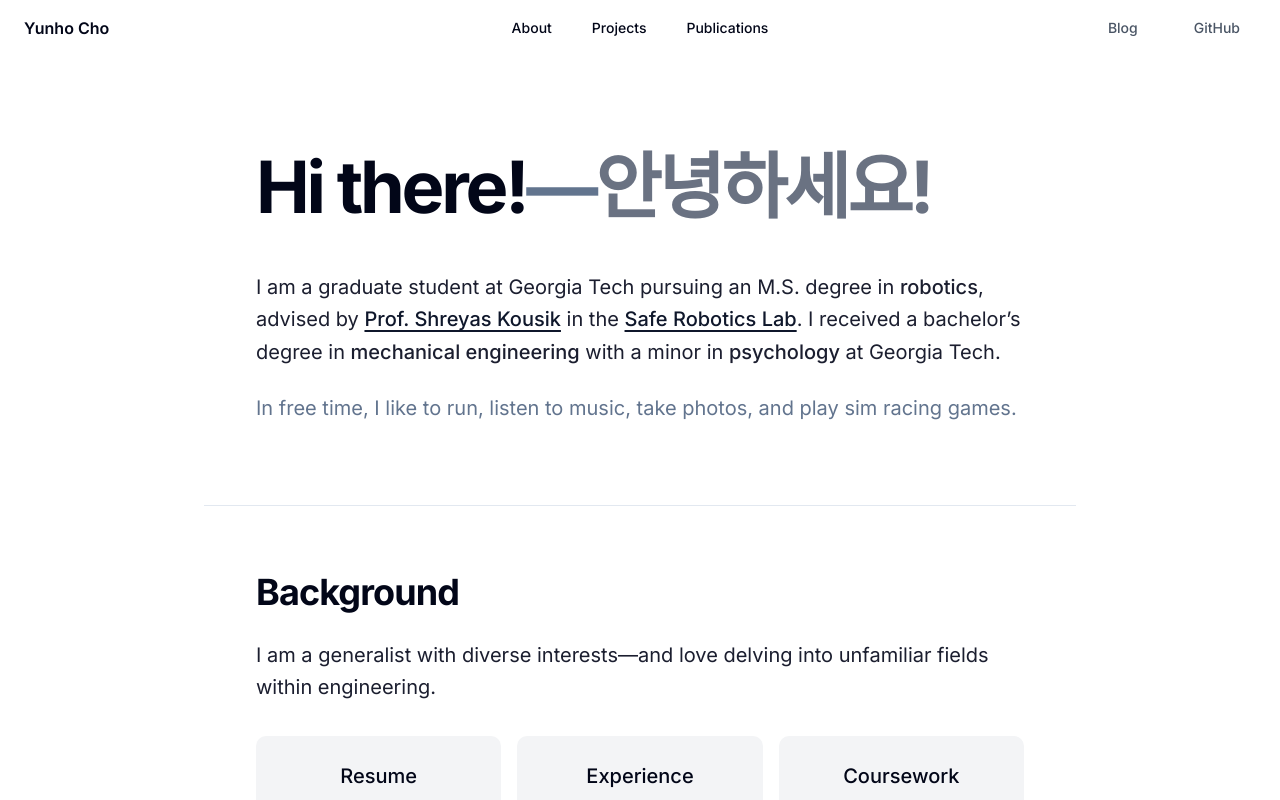
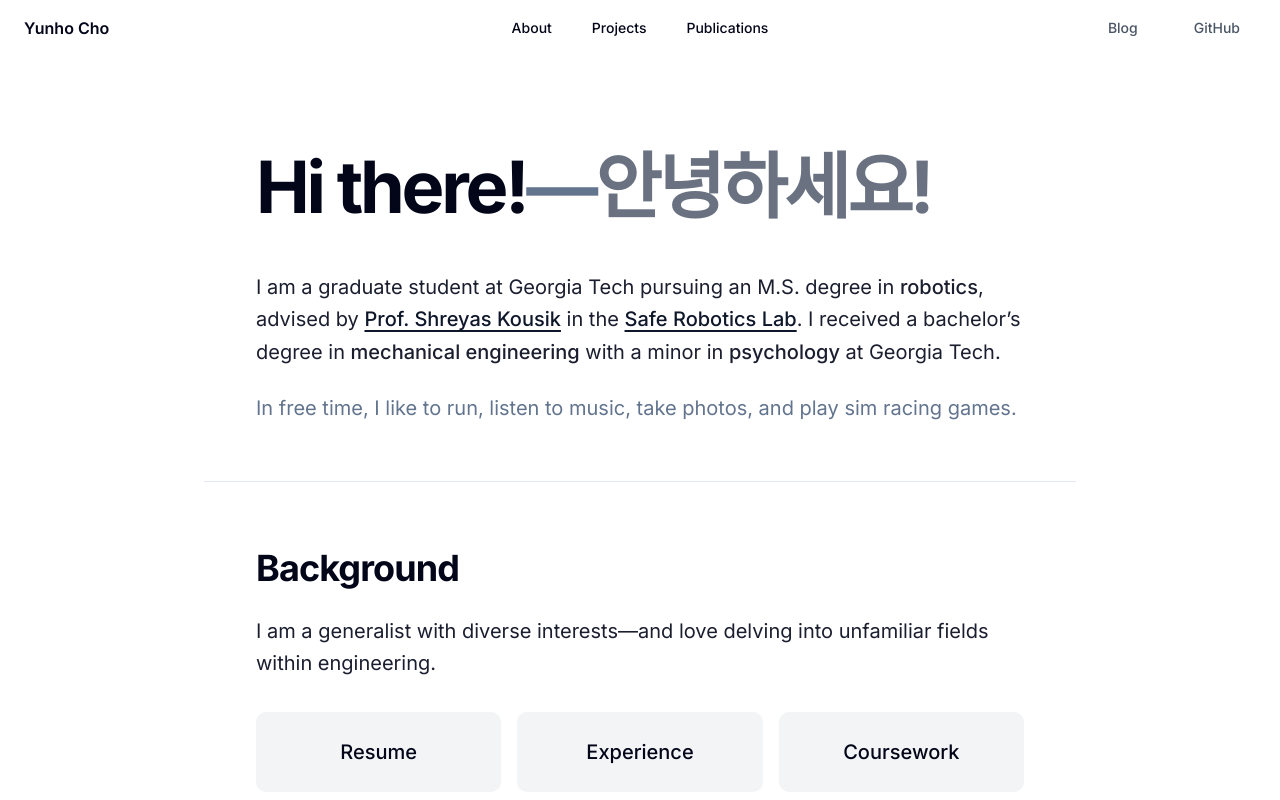
Before and after one commit to yunho-c/Portfolio-3, a SvelteKit app: page /about in a window 1280 px wide. Shown: the top 800 px of the page. Built offline with nearby package versions, Linux system fonts and the light colour scheme.

Commit message:
layout: match About intro bottom gap to other dividers

```diff
--- a/src/routes/about/+page.svelte
+++ b/src/routes/about/+page.svelte
@@ -12,7 +12,7 @@
 
 <main class="min-h-screen bg-background">
 	<article class="mx-auto max-w-[920px] px-5 py-16 sm:px-6 sm:py-24">
-		<header class="about-reveal border-b border-border pb-16 sm:pb-20" style="--reveal-delay: 80ms">
+		<header class="about-reveal border-b border-border pb-14" style="--reveal-delay: 80ms">
 			<div class="mx-auto max-w-3xl">
 				<h1
 					class="max-w-3xl text-5xl leading-[0.98] font-bold tracking-[-0.045em] text-foreground sm:text-6xl md:text-7xl"
```
